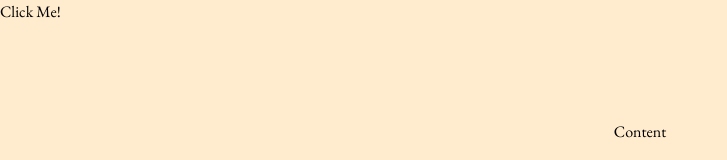
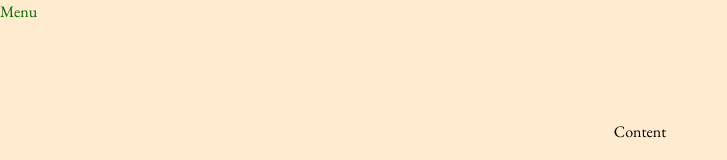
Before and after one commit to dannyo1/home, a Next.js app in the folder blog-temp/: page / in a window 1280 px wide. Shown: the top 160 px of the page, without its empty margins (0-727 px from the left). Built offline with nearby package versions, Linux system fonts and the light colour scheme.

Commit message:
updated navigation dropdown

```diff
--- a/blog-temp/components/navi.tsx
+++ b/blog-temp/components/navi.tsx
@@ -1,12 +1,20 @@
 'use client';
-import { useState } from 'react';
+import { useEffect, useState } from 'react';
+import Link from 'next/link';
 
 const Navbar = () => {
+  const [mounted, setMountState] = useState(false);
   const [showList, setListState] = useState(false);
+
+  // useEffect(() => {
+  //   setMountState(true);
+  // }, []);
+  // if (!mounted) return <></>;
+
   return (
-    <div className="text-white">
-      <button className="text-white" onClick={() => setListState(!showList)}>
-        Click Me!
+    <div className="text-[#006600]">
+      <button className="hover:bg-red-400" onClick={() => setListState(!showList)}>
+        Menu
       </button>
       {showList ? <NavList /> : null}
     </div>
@@ -15,13 +23,18 @@ const Navbar = () => {
 
 const NavList = () => {
   return (
-    <>
+    <div className="absolute">
       <ul>
-        <li>Thing1</li>
-        <li>Thing2</li>
-        <li>ETC</li>
+        <li>
+          <Link href="/">Home</Link>
+        </li>
+        <li>
+          <Link href="/MusicReviews">Music Reviews</Link>
+        </li>
+        <li>Art</li>
+        <li>Writing</li>
       </ul>
-    </>
+    </div>
   );
 };
 
```
